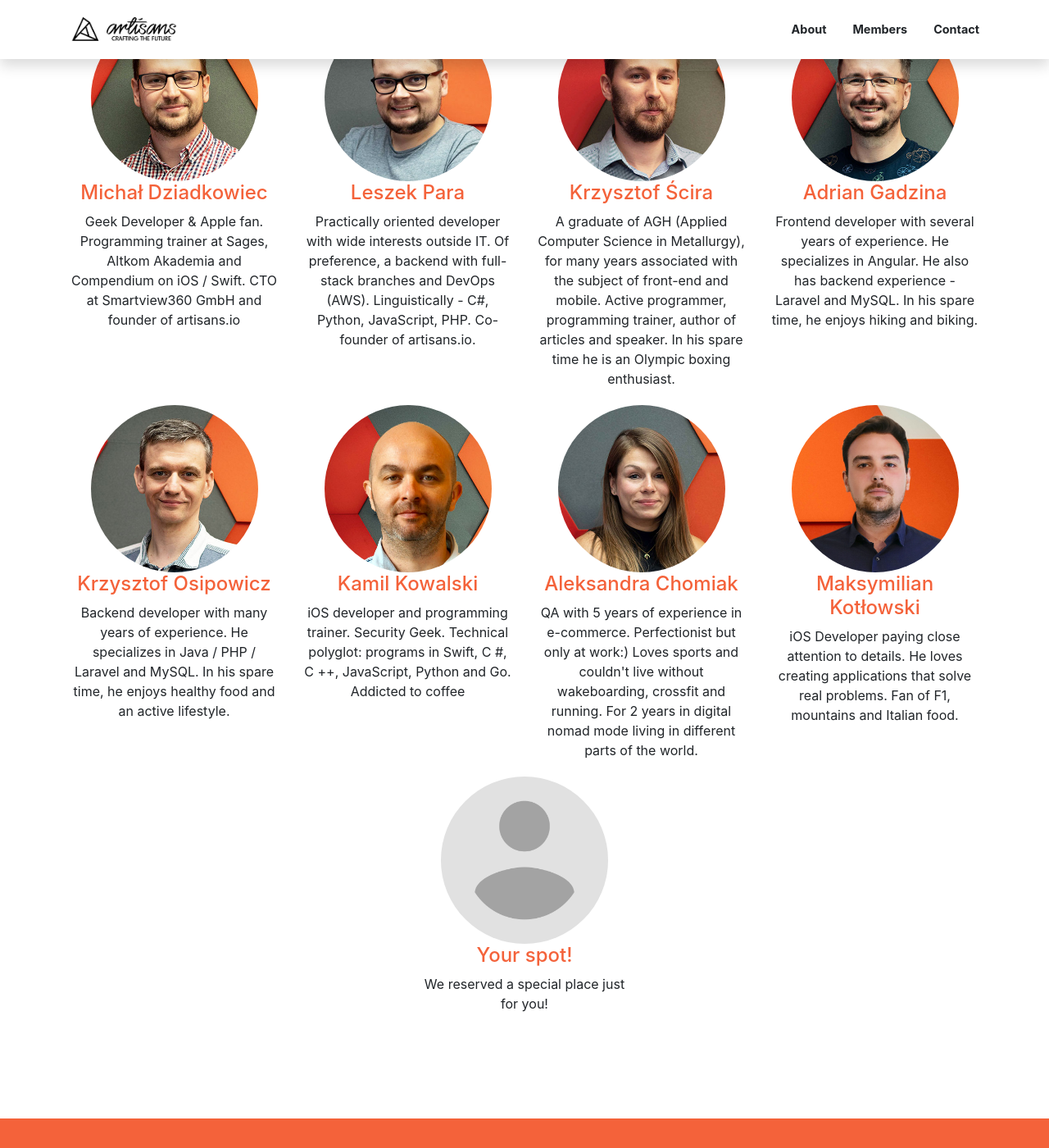
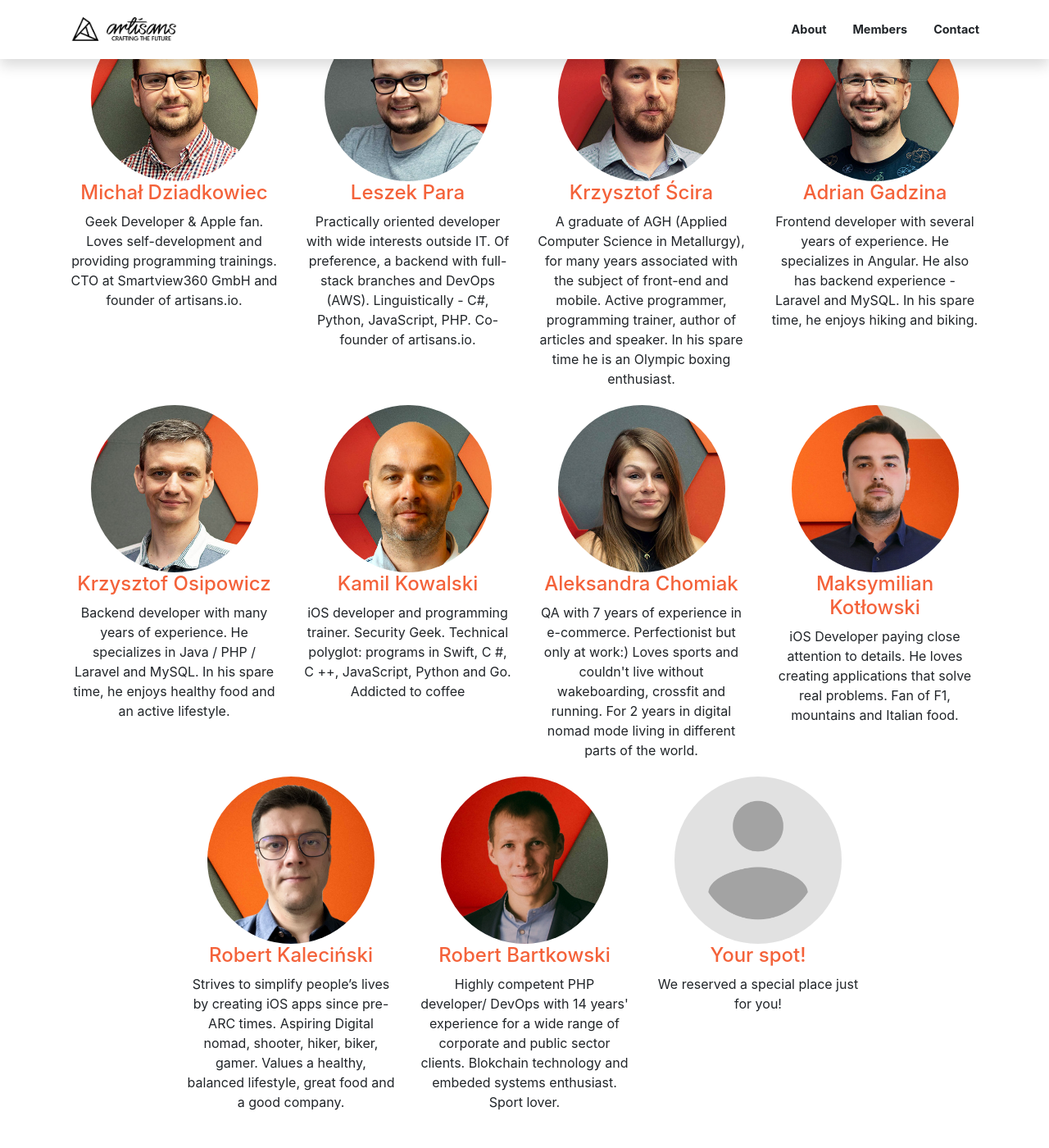
Before and after one commit to artisans-io/artisans-io.github.io, a Jekyll site: the page built from members.md, in a window 1280 px wide and 1400 px high, scrolled down 460 px. Shown: the whole window at 82% size. Built offline with Jekyll 4.4.1, drawn with Linux system fonts in a browser that asks for light colours.

Commit message:
update members list

```diff
--- a/_data/members.yml
+++ b/_data/members.yml
@@ -1,6 +1,6 @@
 members:
   - title: Michał Dziadkowiec
-    text: Geek Developer & Apple fan. Programming trainer at Sages, Altkom Akademia and Compendium on iOS / Swift. CTO at Smartview360 GmbH and founder of artisans.io
+    text: Geek Developer & Apple fan.<br /> Loves self-development and providing programming trainings. CTO at Smartview360 GmbH and founder of artisans.io.
     image: /assets/photos/members/michal-dziadkowiec.jpg
     url: '#'
   - title: Leszek Para
@@ -25,13 +25,21 @@ members:
     image: /assets/photos/members/kamil-kowalski.jpg
     url: '#'
   - title: Aleksandra Chomiak
-    text: QA with 5 years of experience in e-commerce. Perfectionist but only at work:) Loves sports and couldn't live without wakeboarding, crossfit and running. For 2 years in digital nomad mode living in different parts of the world.
+    text: QA with 7 years of experience in e-commerce. Perfectionist but only at work:) Loves sports and couldn't live without wakeboarding, crossfit and running. For 2 years in digital nomad mode living in different parts of the world.
     image: /assets/photos/members/aleksandra-chomiak.jpg
     url: '#'
   - title: Maksymilian Kotłowski
     text: iOS Developer paying close attention to details. He loves creating applications that solve real problems. Fan of F1, mountains and Italian food.
     image: /assets/photos/members/maksymilian-kotlowski.jpg
     url: '#'
+  - title: Robert Kaleciński
+    text: Strives to simplify people’s lives by creating iOS apps since pre-ARC times. Aspiring Digital nomad, shooter, hiker, biker, gamer. Values a healthy, balanced lifestyle, great food and a good company.
+    image: /assets/photos/members/robert-kalecinski.jpg
+    url: '#'
+  - title: Robert Bartkowski
+    text: Highly competent PHP developer/ DevOps with 14 years' experience for a wide range of corporate and public sector clients. Blokchain technology and embeded systems enthusiast. Sport lover.
+    image: /assets/photos/members/robert-bartkowski.jpg
+    url: '#'
   - title: Your spot!
     text: We reserved a special place just for you!
     image: /assets/photos/members/placeholder.png
```
Also changed, not shown: assets/photos/members/agata-kalemba.jpg (deleted), assets/photos/members/robert-bartkowski.jpg (added), assets/photos/members/robert-kalecinski.jpg (added).
